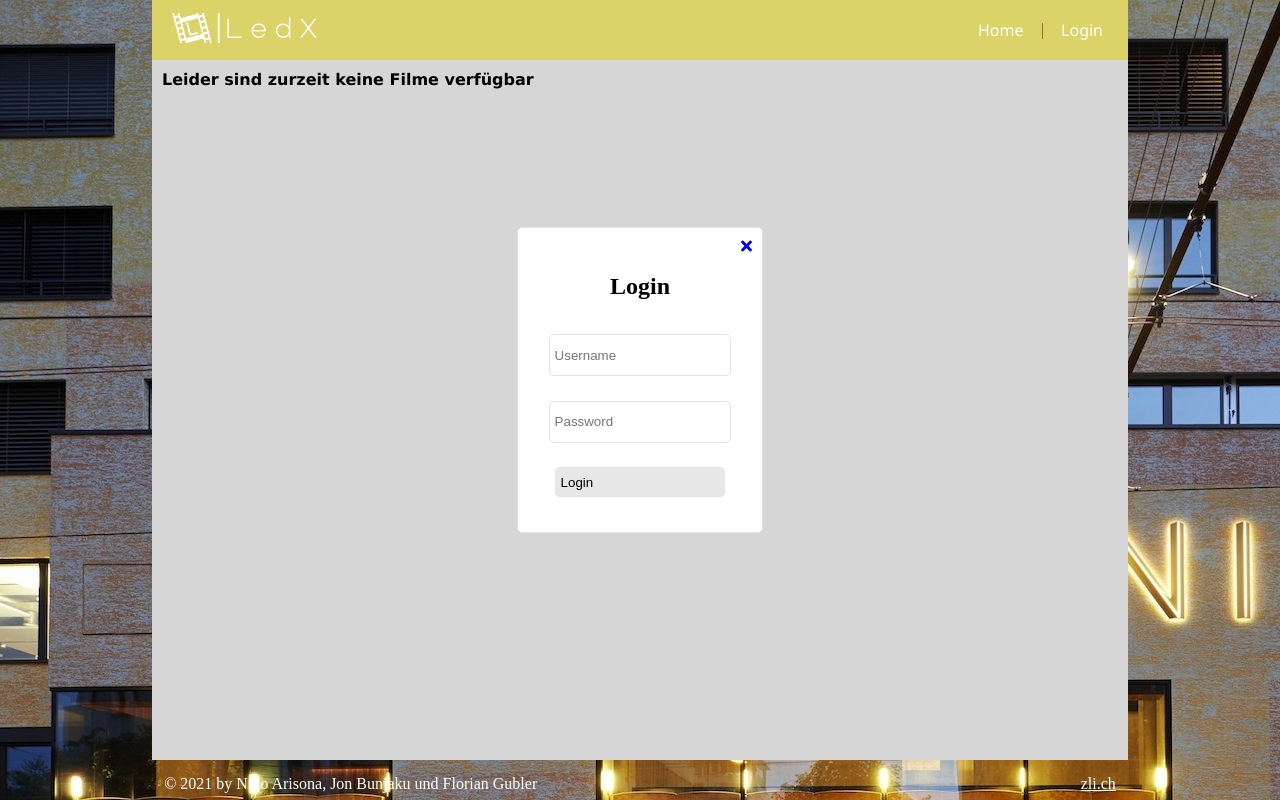
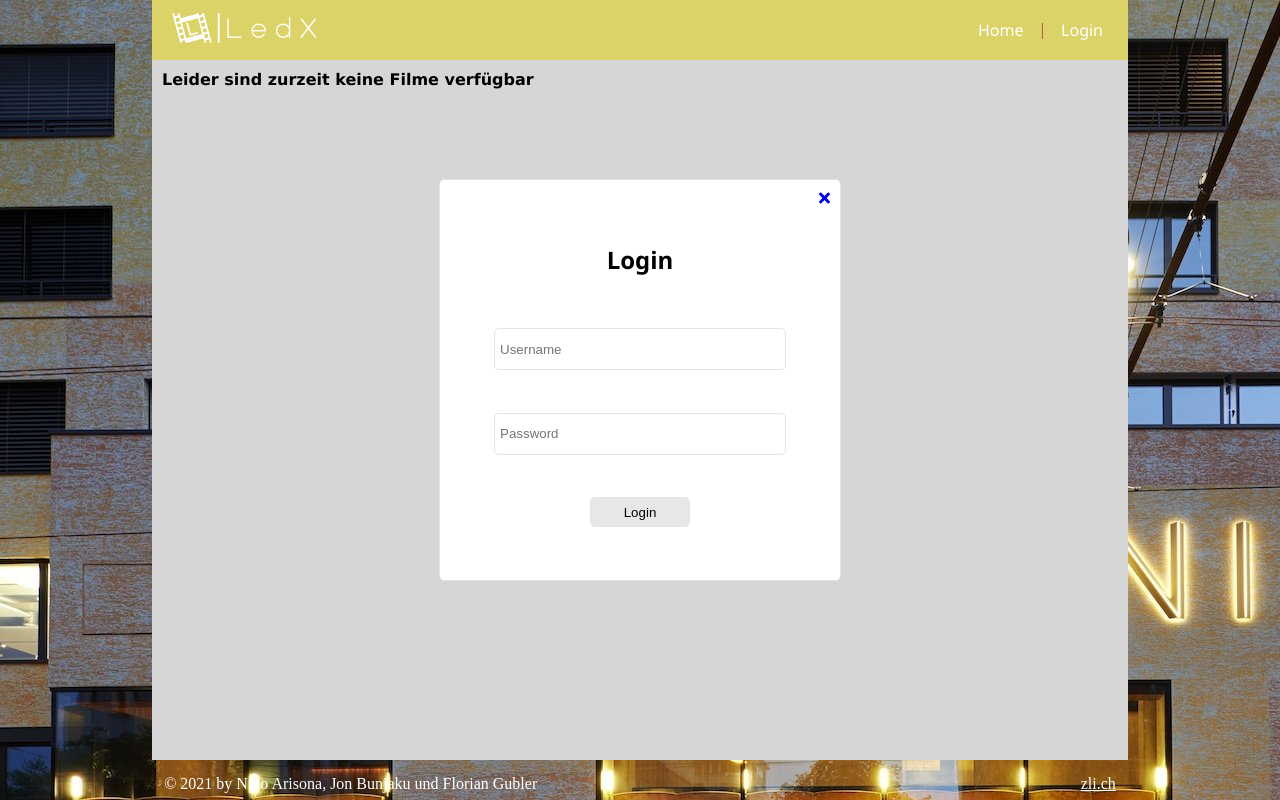
Before and after one commit to FlorianGubler/CinameBookingManager, a PHP site: page / in a window 1280 px wide, after a click on "Login". Run offline with PHP 8.4, Linux system fonts and the light colour scheme; data that the repository does not hold is empty.

Commit message:
CSS Updates

```diff
--- a/docker-cinemabooking/sites/assets/css/navbar.css
+++ b/docker-cinemabooking/sites/assets/css/navbar.css
@@ -17,6 +17,7 @@ button{
 html{
     padding: 30px;
     padding-top: 0;
+    padding-bottom: 40px;
     background-color: rgb(185, 185, 185);
     background-image: url("../image/background_cinema.jpg");
 }
@@ -83,8 +84,8 @@ html{
     display: block;
 }
 .login form{
-    width: 25%;
-    height: 40%;
+    width: 400px;
+    height: 400px;
     position: absolute;
     left: 50%;
     top: 50%;
@@ -98,6 +99,9 @@ html{
     align-items: center;
     z-index: 100;
 }
+.login h2{
+    font-family: 'Segoe UI', Tahoma, Geneva, Verdana, sans-serif;
+}
 .login input, .login button{
     margin: -10px;
     width: 70%;
@@ -108,7 +112,10 @@ html{
 }
 .login button{
     cursor: pointer;
+    text-align: center;
     background-color: rgb(231, 231, 231);
+    width: 100px;
+    padding: 5px;
 }
 .login a{
     position: absolute;
```
